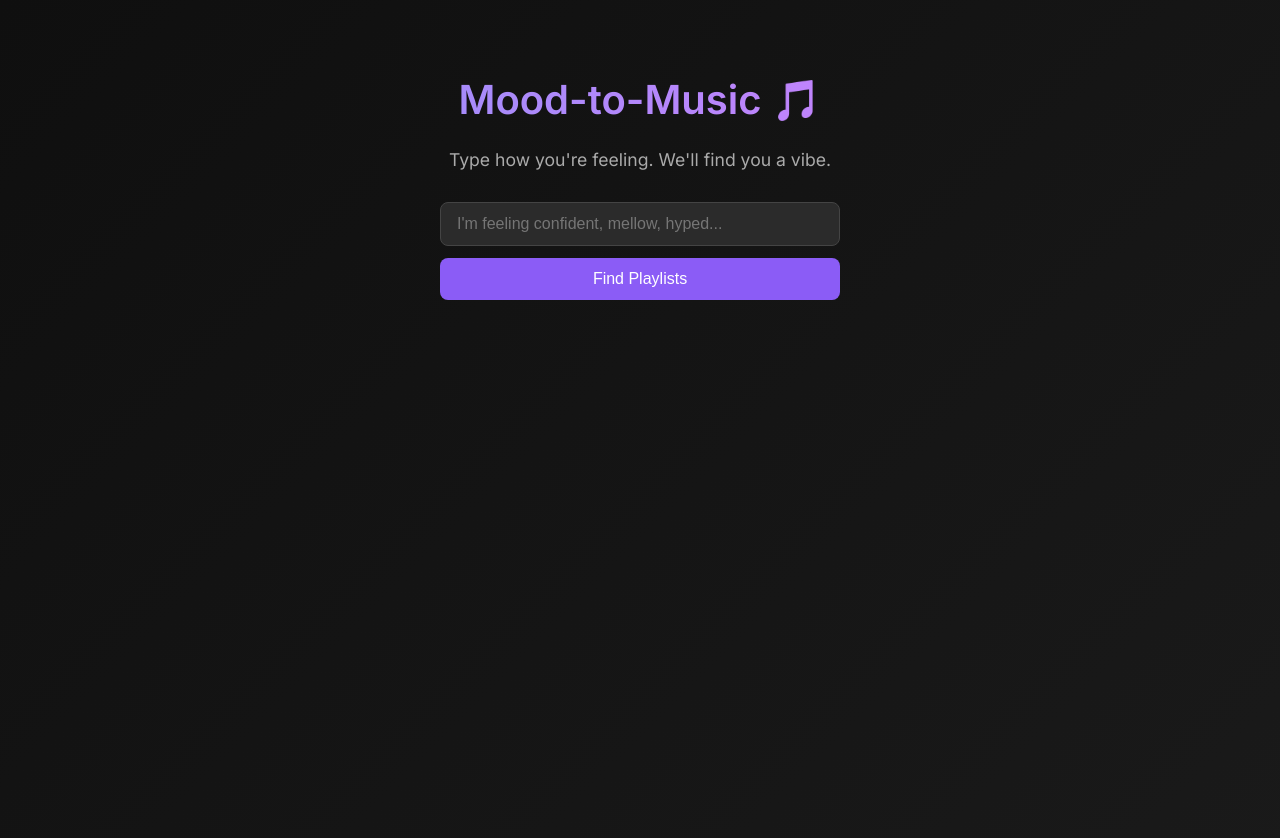
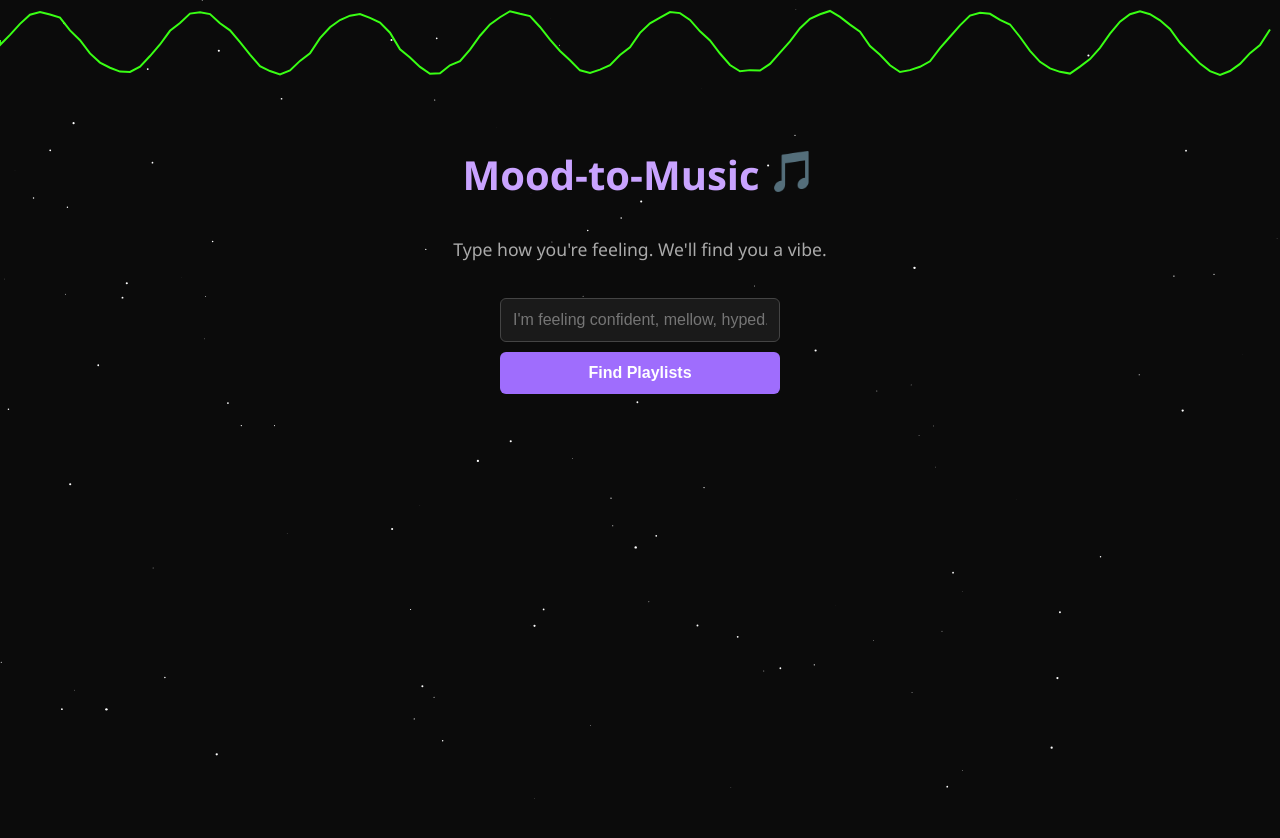
Before and after one commit to 7xrohan/mood-to-music, a plain HTML site: page index.html in a window 1280 px wide. After the commit the page ends 800 px from the top, so only its background shows below. Drawn offline with Linux system fonts and the light colour scheme.

Commit message:
Enhanced UI with animated starfield and beatline

```diff
--- a/index.html
+++ b/index.html
@@ -3,106 +3,122 @@
 <head>
   <meta charset="UTF-8" />
   <meta name="viewport" content="width=device-width, initial-scale=1.0"/>
-  <title>Mood-to-Music 🎵</title>
-  <link href="https://fonts.googleapis.com/css2?family=Inter:wght@400;600&display=swap" rel="stylesheet">
+  <title>Mood-to-Music</title>
   <style>
+    * {
+      box-sizing: border-box;
+    }
+
     body {
       margin: 0;
-      font-family: 'Inter', sans-serif;
-      background: linear-gradient(135deg, #0f0f0f, #1a1a1a);
-      color: #fff;
+      font-family: 'Segoe UI', sans-serif;
+      background: #0b0b0b;
+      color: #eee;
+      overflow-x: hidden;
+      overflow-y: hidden;
+      position: relative;
+    }
+
+    canvas#stars, canvas#beatline {
+      position: absolute;
+      top: 0;
+      left: 0;
+      z-index: 0;
+    }
+
+    main {
+      z-index: 2;
+      position: relative;
       display: flex;
       flex-direction: column;
       align-items: center;
-      padding: 3rem 1rem;
-      min-height: 100vh;
+      padding-top: 15vh;
     }
 
     h1 {
       font-size: 2.5rem;
-      font-weight: 600;
-      margin-bottom: 0.5rem;
-      background: linear-gradient(90deg, #a78bfa, #c084fc);
-      -webkit-background-clip: text;
-      -webkit-text-fill-color: transparent;
+      color: #c9a3ff;
+      display: flex;
+      align-items: center;
+      gap: 0.5rem;
+    }
+
+    h1::after {
+      content: "🎵";
+      animation: bounce 1.4s infinite ease-in-out;
+    }
+
+    @keyframes bounce {
+      0%, 100% { transform: translateY(0); }
+      50% { transform: translateY(-5px); }
     }
 
     p {
+      margin-top: 0.5rem;
       font-size: 1.1rem;
       color: #aaa;
-      margin-bottom: 2rem;
-    }
-
-    input, button {
-      padding: 12px 16px;
-      font-size: 1rem;
-      border-radius: 8px;
-      border: none;
-      width: 100%;
-      max-width: 400px;
-      box-sizing: border-box;
     }
 
     input {
-      background-color: #2b2b2b;
+      padding: 12px;
+      width: 280px;
+      font-size: 16px;
+      background: #1a1a1a;
+      border: 1px solid #444;
       color: #eee;
-      border: 1px solid #444;
-      margin-bottom: 12px;
+      margin-top: 20px;
+      border-radius: 6px;
     }
 
     button {
-      background-color: #8b5cf6;
-      color: white;
+      padding: 12px;
+      width: 280px;
+      background: #9f6dfd;
+      border: none;
+      color: #fff;
+      font-weight: bold;
+      font-size: 16px;
+      border-radius: 6px;
+      margin-top: 10px;
       cursor: pointer;
-      transition: background-color 0.2s ease-in-out;
+      transition: background 0.3s ease;
     }
 
     button:hover {
-      background-color: #7c3aed;
+      background: #b78aff;
     }
 
     #results {
       margin-top: 2rem;
-      width: 100%;
-      max-width: 400px;
+      max-width: 320px;
+      z-index: 3;
     }
 
     .playlist {
-      background-color: #1e1e1e;
-      padding: 16px;
-      border-radius: 10px;
-      margin-bottom: 1rem;
-      box-shadow: 0 2px 4px rgba(0,0,0,0.3);
+      background: rgba(255, 255, 255, 0.02);
       border: 1px solid #333;
-    }
-
-    .playlist strong {
-      font-size: 1.1rem;
-      display: block;
-      margin-bottom: 6px;
+      padding: 10px;
+      margin: 10px 0;
+      border-radius: 5px;
     }
 
     .playlist a {
-      color: #22c55e;
+      color: #1db954;
       text-decoration: none;
-      font-size: 0.95rem;
-    }
-
-    @media (max-width: 480px) {
-      h1 {
-        font-size: 2rem;
-      }
     }
   </style>
 </head>
 <body>
-  <h1>Mood-to-Music 🎵</h1>
-  <p>Type how you're feeling. We'll find you a vibe.</p>
+  <canvas id="stars"></canvas>
+  <canvas id="beatline"></canvas>
 
-  <input id="moodInput" placeholder="I'm feeling confident, mellow, hyped..." />
-  <button onclick="generatePlaylists()">Find Playlists</button>
-
-  <div id="results"></div>
+  <main>
+    <h1>Mood-to-Music</h1>
+    <p>Type how you're feeling. We'll find you a vibe.</p>
+    <input id="moodInput" placeholder="I'm feeling confident, mellow, hyped..." />
+    <button onclick="generatePlaylists()">Find Playlists</button>
+    <div id="results"></div>
+  </main>
 
   <script>
     async function generatePlaylists() {
@@ -119,9 +135,7 @@
           body: JSON.stringify({ mood })
         });
 
-        if (!res.ok) {
-          throw new Error("API call failed");
-        }
+        if (!res.ok) throw new Error("API call failed");
 
         const playlists = await res.json();
         results.innerHTML = "";
@@ -129,7 +143,7 @@
         playlists.forEach(pl => {
           results.innerHTML += `
             <div class="playlist">
-              <strong>${pl.name}</strong>
+              <strong>${pl.name}</strong><br/>
               <a href="${pl.url}" target="_blank">Listen on Spotify</a>
             </div>`;
         });
@@ -139,6 +153,79 @@
         results.innerHTML = "Oops, something went wrong.";
       }
     }
+
+    // Starfield background
+    const stars = document.getElementById("stars");
+    const ctxStars = stars.getContext("2d");
+    const starCount = 120;
+    const starArr = [];
+
+    for (let i = 0; i < starCount; i++) {
+      starArr.push({
+        x: Math.random() * window.innerWidth,
+        y: Math.random() * window.innerHeight,
+        radius: Math.random() * 1.2,
+        speed: 0.2 + Math.random() * 0.8,
+      });
+    }
+
+    function drawStars() {
+      ctxStars.clearRect(0, 0, stars.width, stars.height);
+      ctxStars.fillStyle = "#ffffff";
+      starArr.forEach(star => {
+        ctxStars.beginPath();
+        ctxStars.arc(star.x, star.y, star.radius, 0, Math.PI * 2);
+        ctxStars.fill();
+        star.y += star.speed;
+        if (star.y > stars.height) {
+          star.y = 0;
+          star.x = Math.random() * stars.width;
+        }
+      });
+      requestAnimationFrame(drawStars);
+    }
+
+    // Beatline animation
+    const beatCanvas = document.getElementById("beatline");
+    const ctx = beatCanvas.getContext("2d");
+
+    function drawBeatline() {
+      ctx.clearRect(0, 0, beatCanvas.width, beatCanvas.height);
+      ctx.strokeStyle = "#39ff14";
+      ctx.lineWidth = 2;
+      ctx.beginPath();
+
+      let x = 0;
+      const height = beatCanvas.height;
+      const width = beatCanvas.width;
+      const step = 10;
+      let y = height / 2;
+
+      ctx.moveTo(x, y);
+
+      while (x < width) {
+        const dy = Math.sin((x + Date.now() / 50) * 0.04) * 30 + Math.random() * 5;
+        y = height / 2 + dy;
+        ctx.lineTo(x, y);
+        x += step;
+      }
+
+      ctx.stroke();
+      requestAnimationFrame(drawBeatline);
+    }
+
+    function resizeCanvases() {
+      stars.width = window.innerWidth;
+      stars.height = window.innerHeight;
+      beatCanvas.width = window.innerWidth;
+      beatCanvas.height = 80;
+      beatCanvas.style.bottom = "0";
+    }
+
+    window.addEventListener("resize", resizeCanvases);
+    resizeCanvases();
+    drawStars();
+    drawBeatline();
   </script>
 </body>
 </html>
```
